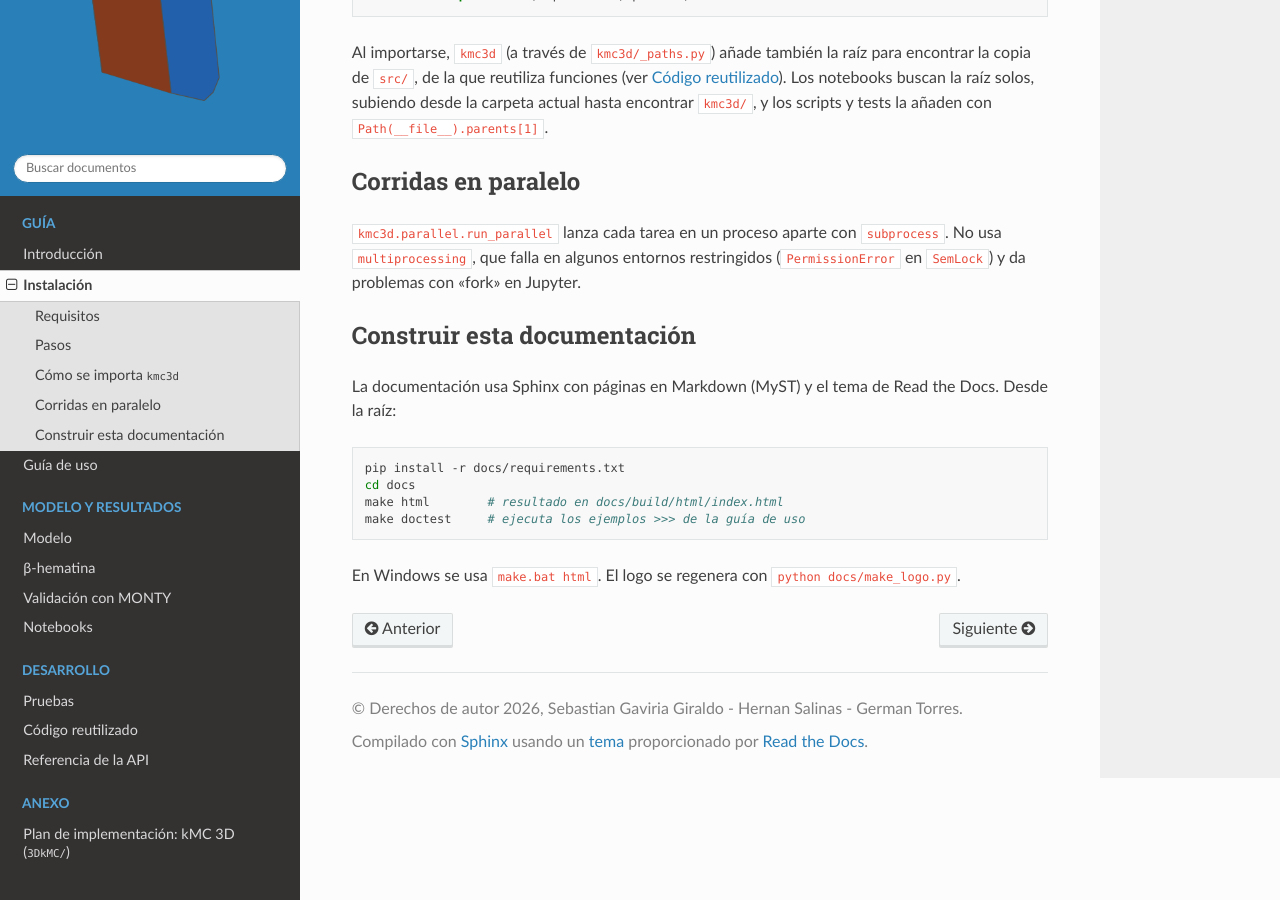
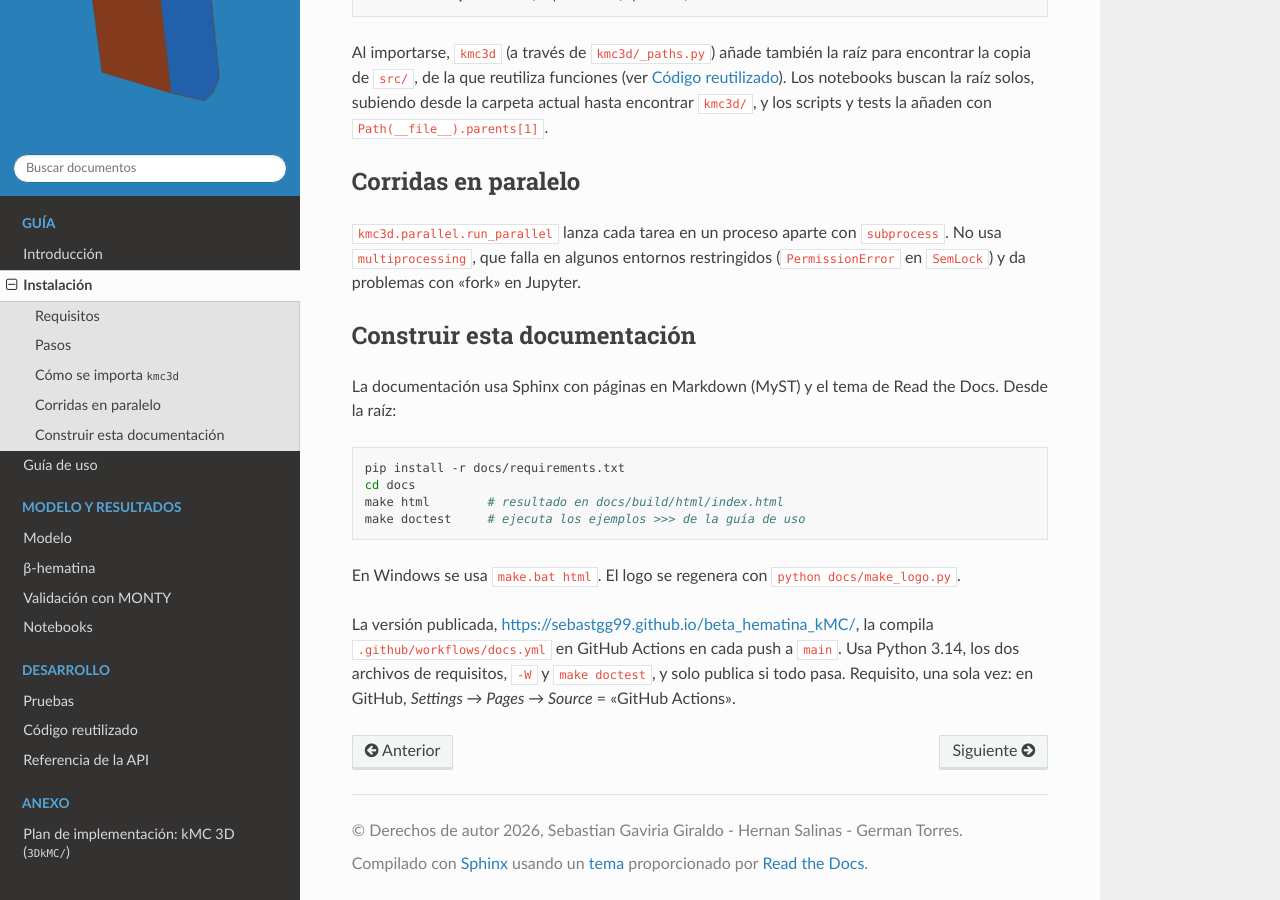
Before and after one commit to SebastGg99/beta_hematina_kMC, a Sphinx documentation site: the page built from docs/source/instalacion.md, in a window 1280 px wide and 900 px high, scrolled down 1132 px. Built offline with Sphinx 7.4.7 and the Read the Docs theme 3.1.0, drawn with Linux system fonts in a browser that asks for light colours.

Commit message:
Arreglando docs

````diff
--- a/docs/source/instalacion.md
+++ b/docs/source/instalacion.md
@@ -76,3 +76,8 @@ make doctest     # ejecuta los ejemplos >>> de la guía de uso
 ```
 
 En Windows se usa `make.bat html`. El logo se regenera con `python docs/make_logo.py`.
+
+La versión publicada, <https://sebastgg99.github.io/beta_hematina_kMC/>, la compila
+`.github/workflows/docs.yml` en GitHub Actions en cada push a `main`. Usa Python 3.14,
+los dos archivos de requisitos, `-W` y `make doctest`, y solo publica si todo pasa.
+Requisito, una sola vez: en GitHub, *Settings → Pages → Source* = «GitHub Actions».
````
Also changed, not shown: README.md (+6 -0 lines), 1 other file.
